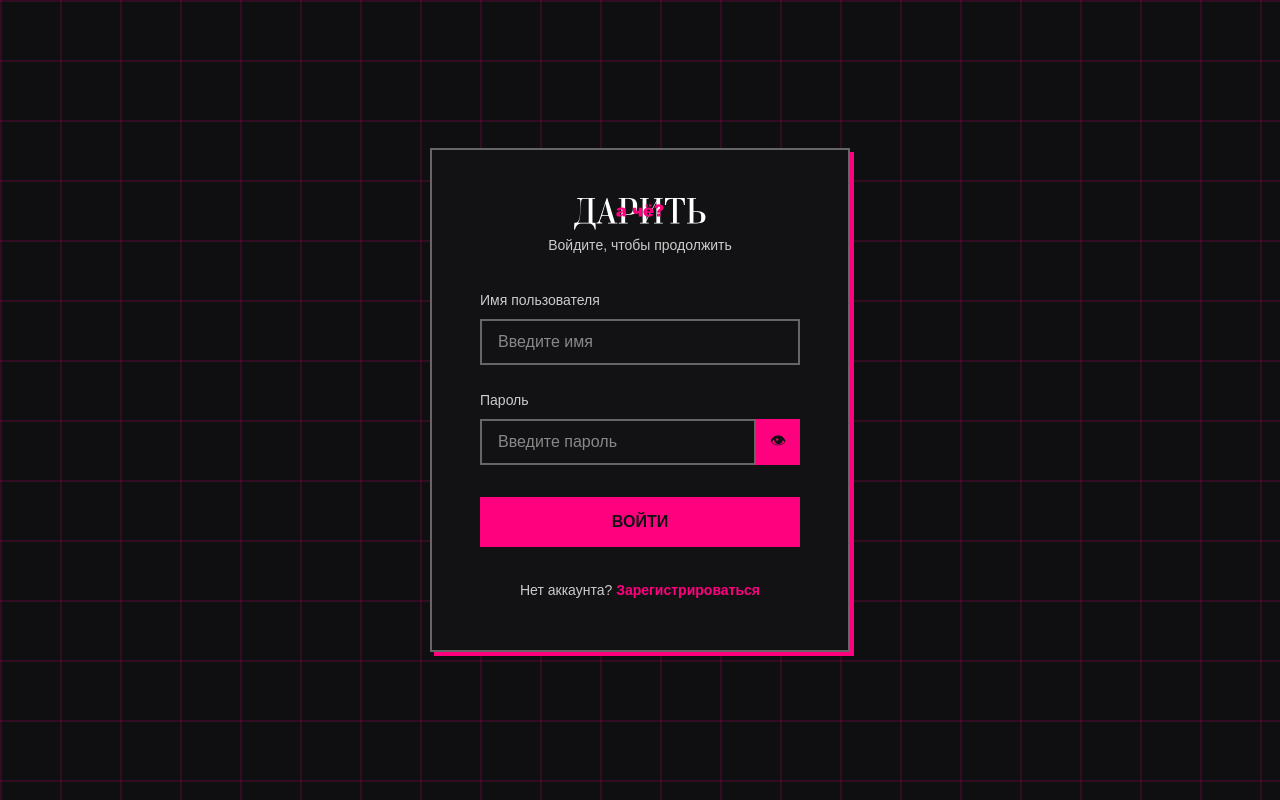
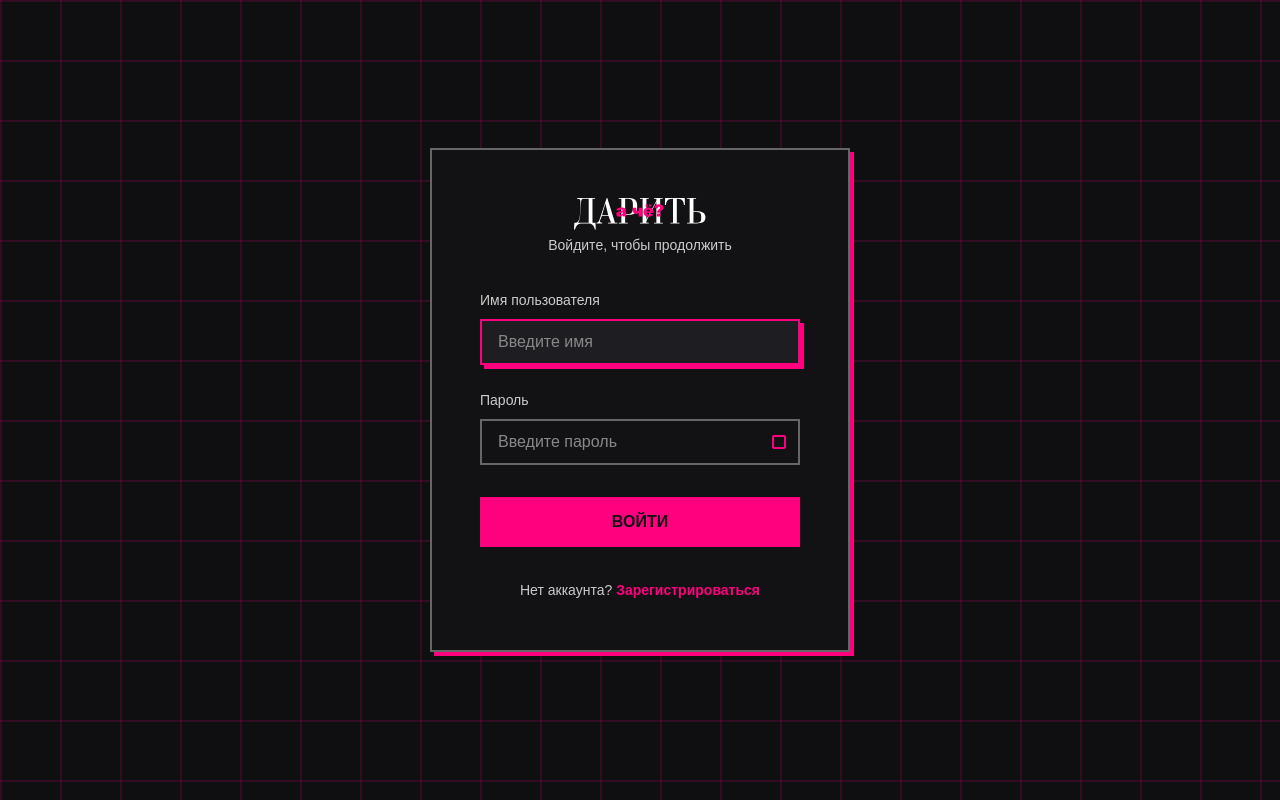
Before and after one commit to mi5fit5/a-che-daritb, a React (Vite) app in the folder frontend/: page /login in a window 1280 px wide. Built offline with nearby package versions, Linux system fonts and the light colour scheme; no server answers.

Commit message:
frontend(style): redesign password toggle UI

```diff
--- a/frontend/src/pages/LoginPage.tsx
+++ b/frontend/src/pages/LoginPage.tsx
@@ -63,11 +63,10 @@ export const LoginPage: React.FC = () => {
 							/>
 							<button
 								type='button'
-								className='password-toggle'
+								className={`password-toggle ${showPassword ? 'is-visible' : ''}`}
 								onClick={() => setShowPassword(!showPassword)}
-								aria-label={showPassword ? 'Скрыть пароль' : 'Показать пароль'}>
-								{showPassword ? '🙈' : '👁'}
-							</button>
+								aria-label={showPassword ? 'Скрыть пароль' : 'Показать пароль'}
+							/>
 						</div>
 					</div>
 
--- a/frontend/src/pages/RegisterPage.tsx
+++ b/frontend/src/pages/RegisterPage.tsx
@@ -78,11 +78,10 @@ export const RegisterPage: React.FC = () => {
 							/>
 							<button
 								type='button'
-								className='password-toggle'
+								className={`password-toggle ${showPassword ? 'is-visible' : ''}`}
 								onClick={() => setShowPassword(!showPassword)}
-								aria-label={showPassword ? 'Скрыть пароль' : 'Показать пароль'}>
-								{showPassword ? '🙈' : '👁'}
-							</button>
+								aria-label={showPassword ? 'Скрыть пароль' : 'Показать пароль'}
+							/>
 						</div>
 					</div>
 
@@ -102,13 +101,10 @@ export const RegisterPage: React.FC = () => {
 							/>
 							<button
 								type='button'
-								className='password-toggle'
+								className={`password-toggle ${showConfirmPassword ? 'is-visible' : ''}`}
 								onClick={() => setShowConfirmPassword(!showConfirmPassword)}
-								aria-label={
-									showConfirmPassword ? 'Скрыть пароль' : 'Показать пароль'
-								}>
-								{showConfirmPassword ? '🙈' : '👁'}
-							</button>
+								aria-label={showConfirmPassword ? 'Скрыть пароль' : 'Показать пароль'}
+							/>
 						</div>
 					</div>
 
--- a/frontend/src/styles/index.scss
+++ b/frontend/src/styles/index.scss
@@ -755,27 +755,29 @@ img {
 // Password toggle
 .password-wrapper {
 	position: relative;
+
+	.form-input {
+		padding-right: 40px;
+	}
 }
 
 .password-toggle {
 	position: absolute;
-	right: 0;
-	top: 0;
-	width: 46px;
-	height: 100%;
-	display: flex;
-	align-items: center;
-	justify-content: center;
-	background: var(--accent-primary);
-	border: none;
-	border-left: 2px solid var(--border-medium);
-	color: #121214;
+	right: 14px;
+	top: 50%;
+	transform: translateY(-50%);
+	width: 14px;
+	height: 14px;
+	display: block;
+	background: transparent;
+	border: 2px solid var(--accent-primary);
+	border-radius: 2px;
 	cursor: pointer;
-	font-size: var(--font-size-base);
-	transition: all var(--transition-fast);
+	padding: 0;
+	transition: background var(--transition-fast);
 
-	&:hover {
-		background: var(--accent-primary-hover);
+	&.is-visible {
+		background: var(--accent-primary);
 	}
 }
 
```
